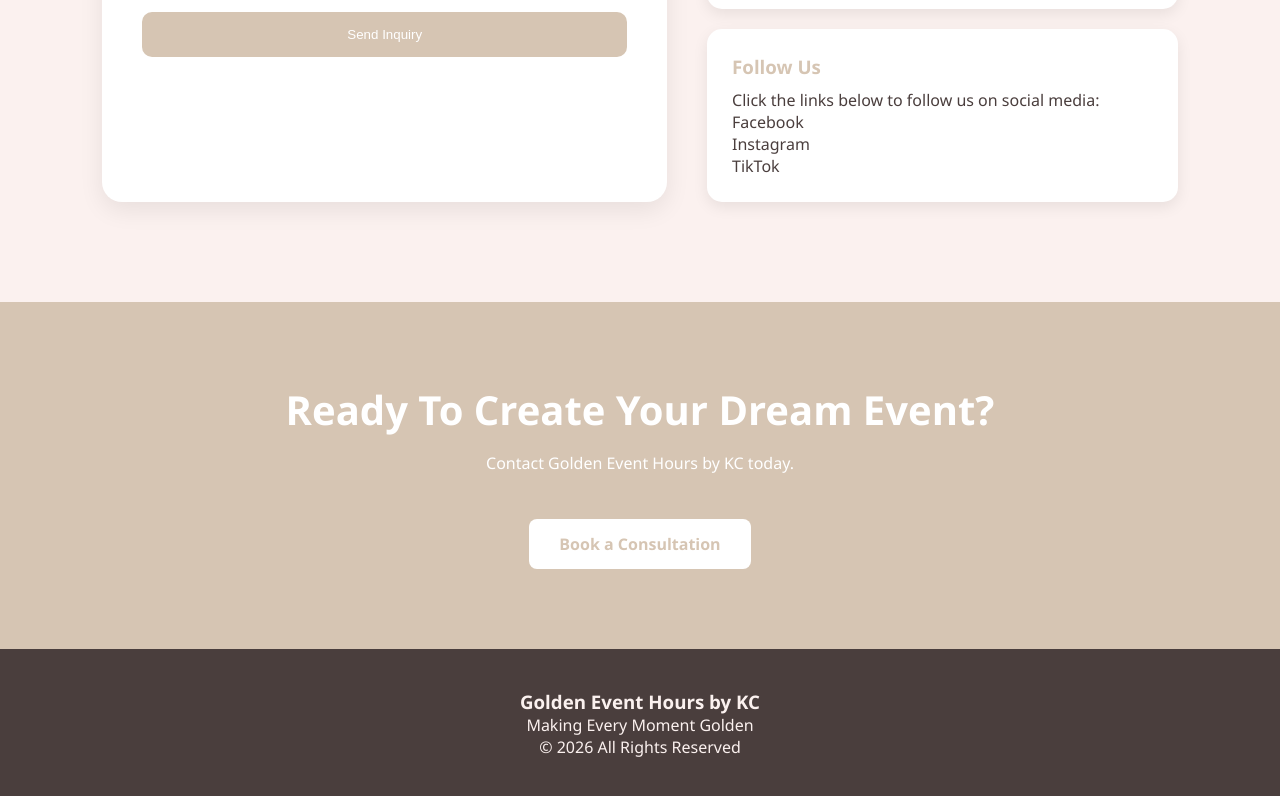
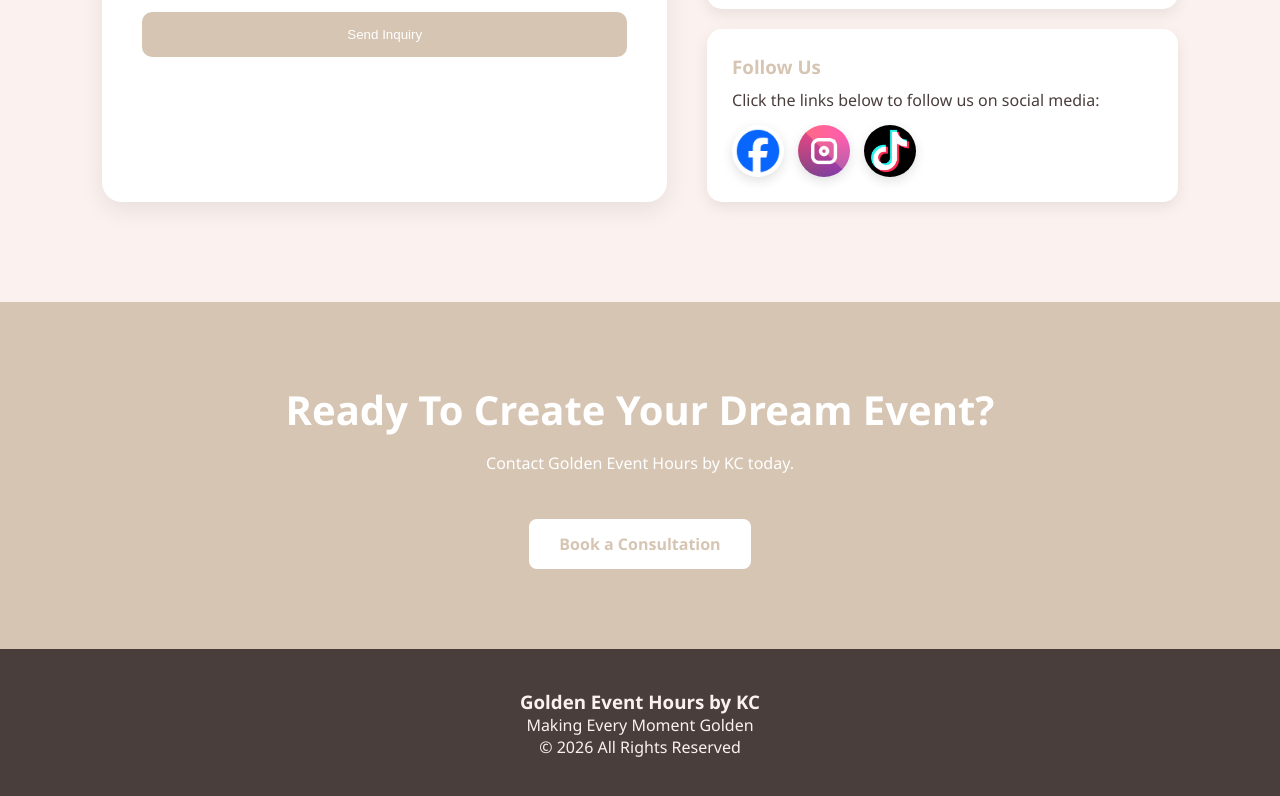
Before and after one commit to GoldenHoursEventbyKC/OfficialWebsite, a plain HTML site: page contact.html in a window 1280 px wide. Shown: the part 1001-1797 px from the top of the page. Drawn offline with nearby package versions, Linux system fonts and the light colour scheme.

Commit message:
Use social logos on contact page

```diff
--- a/assets/css/contact.css
+++ b/assets/css/contact.css
@@ -97,6 +97,40 @@
   margin-bottom: 10px;
 }
 
+.social-links {
+  display: flex;
+  align-items: center;
+  gap: 14px;
+  margin-top: 14px;
+}
+
+.social-links a {
+  width: 52px;
+  height: 52px;
+  border-radius: 50%;
+  display: inline-flex;
+  align-items: center;
+  justify-content: center;
+  background: transparent;
+  overflow: hidden;
+  box-shadow: 0 4px 12px rgba(0, 0, 0, 0.12);
+  transition:
+    transform 0.2s ease,
+    box-shadow 0.2s ease;
+}
+
+.social-links a:hover {
+  transform: translateY(-2px);
+  box-shadow: 0 7px 18px rgba(0, 0, 0, 0.18);
+}
+
+.social-links img {
+  width: 100%;
+  height: 100%;
+  object-fit: cover;
+  display: block;
+}
+
 .contact-cta {
   background: var(--gold);
   color: white;
--- a/contact.html
+++ b/contact.html
@@ -137,35 +137,34 @@
         <div class="info-card">
           <h3>Follow Us</h3>
           <p>Click the links below to follow us on social media:</p>
-          <p>
+          <div class="social-links" aria-label="Social media links">
             <a
               href="https://www.facebook.com/goldenhoureventsbykc"
               target="_blank"
               rel="noopener noreferrer"
+              aria-label="Follow us on Facebook"
             >
-              Facebook
+              <img src="assets/images/social/facebook.png" alt="" />
             </a>
-          </p>
 
-          <p>
             <a
               href="https://www.instagram.com/goldenhourevents.bykc/"
               target="_blank"
               rel="noopener noreferrer"
+              aria-label="Follow us on Instagram"
             >
-              Instagram
+              <img src="assets/images/social/instagram.png" alt="" />
             </a>
-          </p>
 
-          <p>
             <a
               href="https://www.tiktok.com/@goldenhourevents.bykc?lang=en"
               target="_blank"
               rel="noopener noreferrer"
+              aria-label="Follow us on TikTok"
             >
-              TikTok
+              <img src="assets/images/social/tiktok.png" alt="" />
             </a>
-          </p>
+          </div>
         </div>
       </div>
     </section>
```
Also changed, not shown: assets/images/social/facebook.png (added), assets/images/social/instagram.png (added), assets/images/social/tiktok.png (added).
